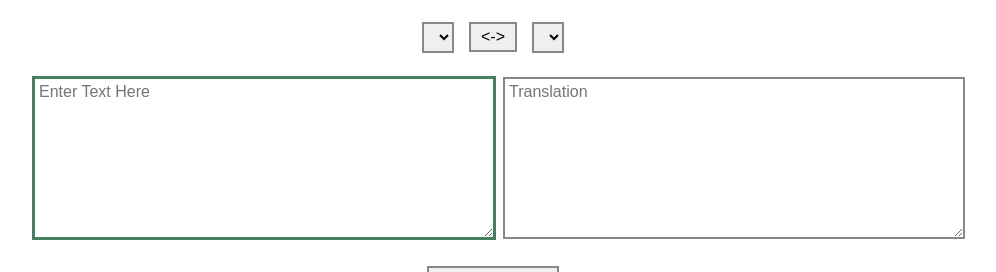
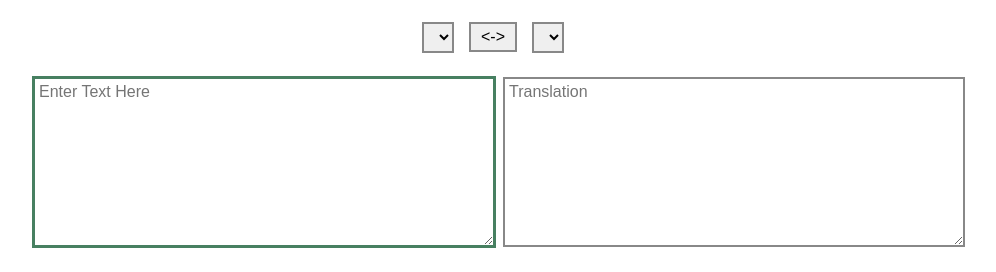
Before and after one commit to Simple-Web-Project/SimplyTranslate-Web, a Python web app: template templates/index.html in a window 1280 px wide. Shown: the part 58-330 px from the top of the page, without its empty margins (147-1143 px from the left). Run offline with Jinja, Linux system fonts and the light colour scheme; the template is opened without the code that fills it, so the values that code supplies are empty.

Commit message:
Auto resize to <textarea> tags
So now when you type long phrase, you do not need to scroll to match which word is which, it will be auto resized and word will be faced with it's translation on same line

Signed-off-by: esmailelbob <esmailelbob@noreply.codeberg.org>

```diff
--- a/templates/index.html
+++ b/templates/index.html
@@ -275,7 +275,7 @@
 
 
                 <div class="item-wrapper">
-                    <textarea class="translation item" dir="auto" placeholder="Translation" readonly>
+                    <textarea id="output" class="translation item" dir="auto" placeholder="Translation" readonly>
                         {%- if translation is not none -%}{%- if translation['translated-text'] is not none -%}{{ translation['translated-text'] }}{%- endif -%}{%- endif -%}
                     </textarea>
                     <!-- TTS for the output text -->
@@ -379,5 +379,17 @@
             });
             // @license-end
         </script>
+        <script>
+            // Auto resize textarea to fit words inside it without need to scroll -- Thanks to: https://stackoverflow.com/a/25621277
+            const input = document.getElementById("input");
+            const output = document.getElementById("output");
+            input.setAttribute("style", "height:" + (output.scrollHeight) + "px;overflow-y:scroll;");
+            output.setAttribute("style", "height:" + (output.scrollHeight) + "px;overflow-y:scroll;");
+            input.addEventListener("input", OnInput);
+            function OnInput(e) {
+                this.style.height = 150 + "px";
+                this.style.height = (this.scrollHeight) + "px";
+            }
+        </script>
     </body>
 </html>
```
